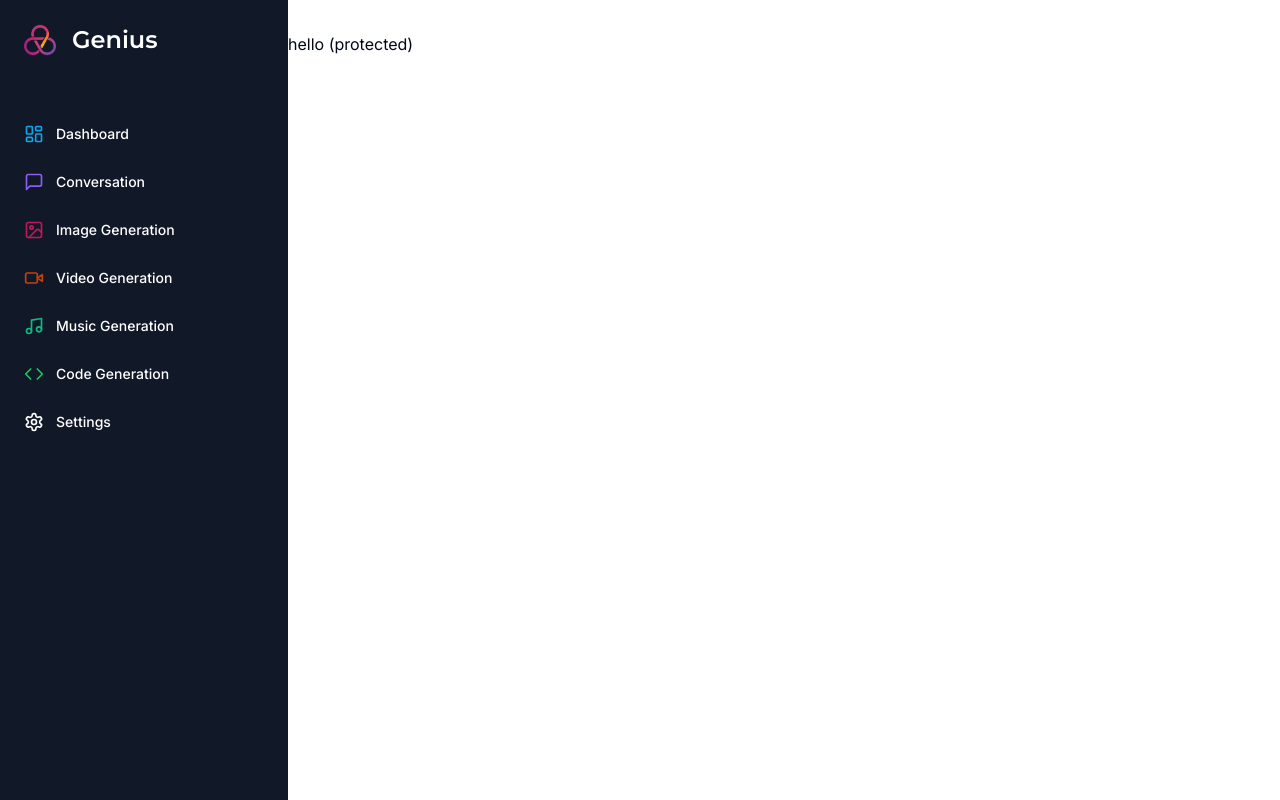
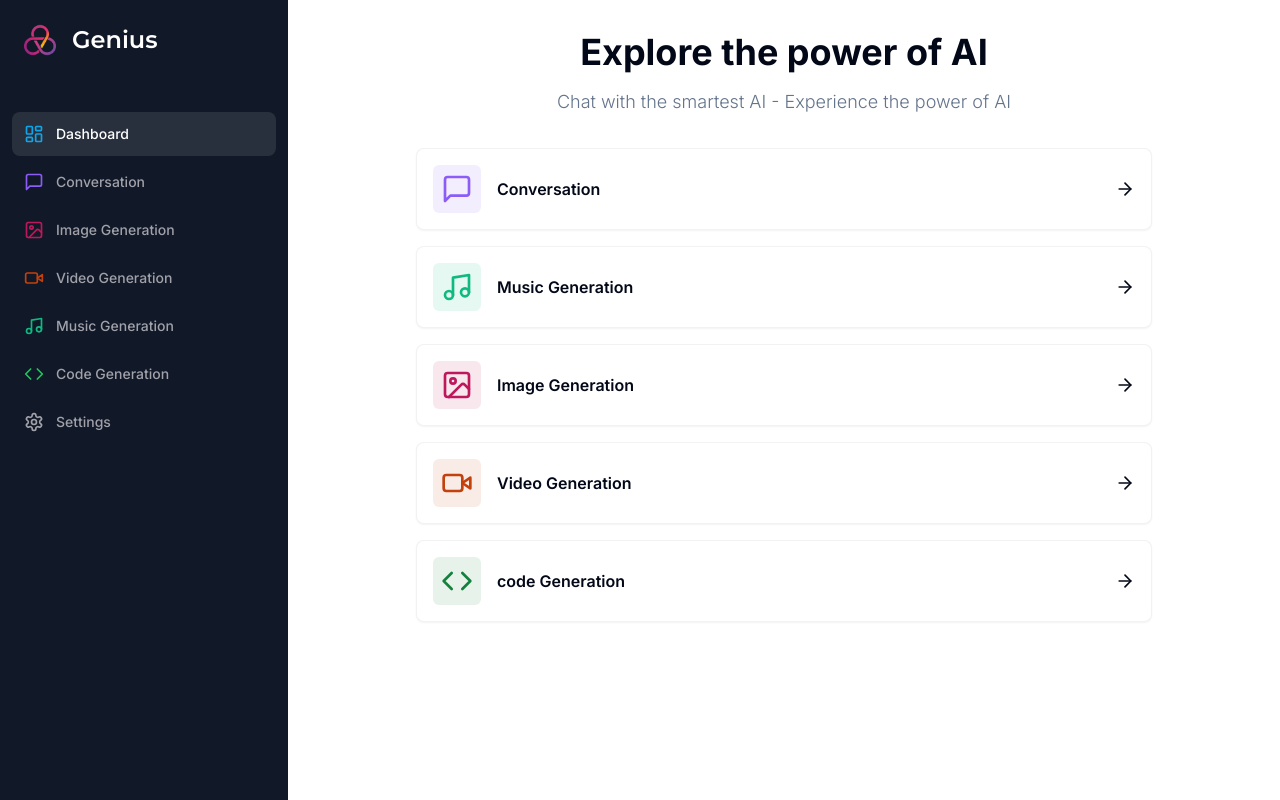
Before and after one commit to Fables7/ai-saas, a Next.js app: page /dashboard in a window 1280 px wide. Built offline with nearby package versions, Linux system fonts and the light colour scheme.

Commit message:
Created Dashboard

```diff
--- a/app/(dashboard)/(routes)/dashboard/page.tsx
+++ b/app/(dashboard)/(routes)/dashboard/page.tsx
@@ -1,10 +1,83 @@
-import { UserButton } from "@clerk/nextjs";
-import Image from "next/image";
+"use client";
+import { Card } from "@/components/ui/card";
+import { cn } from "@/lib/utils";
+import {
+  ArrowRight,
+  Code,
+  ImageIcon,
+  MessageSquare,
+  Music,
+  VideoIcon,
+} from "lucide-react";
+import { useRouter } from "next/navigation";
+
+const tools = [
+  {
+    label: "Conversation",
+    icon: MessageSquare,
+    color: "text-violet-500",
+    bgColor: "bg-violet-500/10",
+    href: "/conversation",
+  },
+  {
+    label: "Music Generation",
+    icon: Music,
+    color: "text-emerald-500",
+    bgColor: "bg-emerald-500/10",
+    href: "/music",
+  },
+  {
+    label: "Image Generation",
+    icon: ImageIcon,
+    color: "text-pink-700",
+    bgColor: "bg-pink-700/10",
+    href: "/image",
+  },
+  {
+    label: "Video Generation",
+    icon: VideoIcon,
+    color: "text-orange-700",
+    bgColor: "bg-orange-700/10",
+    href: "/video",
+  },
+  {
+    label: "code Generation",
+    icon: Code,
+    color: "text-green-700",
+    bgColor: "bg-green-700/10",
+    href: "/code",
+  },
+];
 
 export default function DashboardPage() {
+  const router = useRouter();
   return (
     <div>
-      <p>hello (protected)</p>
+      <div className="mb-8 space-y-4">
+        <h2 className="text-2xl md:text-4xl font-bold text-center">
+          Explore the power of AI
+        </h2>
+        <p className="text-muted-foreground font-light text-sm md:text-lg text-center">
+          Chat with the smartest AI - Experience the power of AI
+        </p>
+      </div>
+      <div className="px-4 md:px-20 lg:px-32 space-y-4">
+        {tools.map((tool) => (
+          <Card
+            onClick={() => router.push(tool.href)}
+            key={tool.href}
+            className="p-4 border-black/5 flex items-center justify-between hover:shadow-md transition cursor-pointer"
+          >
+            <div className="flex items-center gap-x-4">
+              <div className={cn("p-2 w-fit rounded-md", tool.bgColor)}>
+                <tool.icon className={cn("w-8 h-8", tool.color)} />
+              </div>
+              <div className="font-semibold">{tool.label}</div>
+            </div>
+            <ArrowRight className="h-5 w-5" />
+          </Card>
+        ))}
+      </div>
     </div>
   );
 }
--- a/components/MobileSidebar.tsx
+++ b/components/MobileSidebar.tsx
@@ -1,10 +1,18 @@
 "use client";
-import React from "react";
+import React, { useState, useEffect } from "react";
 import { Button } from "./ui/button";
 import { Menu } from "lucide-react";
 import { Sheet, SheetContent, SheetTrigger } from "./ui/sheet";
 
 const MobileSidebar = () => {
+  const [isMounted, setIsMounted] = useState(false);
+
+  useEffect(() => {
+    setIsMounted(true);
+  }, []);
+
+  if (!isMounted) return null;
+
   return (
     <Sheet>
       <SheetTrigger>
--- a/components/Sidebar.tsx
+++ b/components/Sidebar.tsx
@@ -13,6 +13,7 @@
   Settings,
   VideoIcon,
 } from "lucide-react";
+import { usePathname } from "next/navigation";
 
 const montserrat = Montserrat({
   weight: "600",
@@ -64,6 +65,7 @@
 ];
 
 const Sidebar = () => {
+  const pathname = usePathname();
   return (
     <div className="space-y-4 py-4 flex flex-col h-full bg-[#111827] text-white">
       <div className="px-3 py-2 flex-1">
@@ -80,7 +82,12 @@
             <Link
               key={route.href}
               href={route.href}
-              className="text-sm group flex p-3 w-full justify-start font-medium cursor-pointer hover:text-white hover:bg-white/10 rounded-lg transition"
+              className={cn(
+                "text-sm group flex p-3 w-full justify-start font-medium cursor-pointer hover:text-white hover:bg-white/10 rounded-lg transition",
+                pathname === route.href
+                  ? "text-white bg-white/10"
+                  : "text-zinc-400"
+              )}
             >
               <div className="flex items-center flex-1">
                 <route.icon className={cn("h-5 w-5 mr-3", route.color)} />
--- /dev/null
+++ b/components/ui/card.tsx
@@ -0,0 +1,79 @@
+import * as React from "react"
+
+import { cn } from "@/lib/utils"
+
+const Card = React.forwardRef<
+  HTMLDivElement,
+  React.HTMLAttributes<HTMLDivElement>
+>(({ className, ...props }, ref) => (
+  <div
+    ref={ref}
+    className={cn(
+      "rounded-lg border bg-card text-card-foreground shadow-sm",
+      className
+    )}
+    {...props}
+  />
+))
+Card.displayName = "Card"
+
+const CardHeader = React.forwardRef<
+  HTMLDivElement,
+  React.HTMLAttributes<HTMLDivElement>
+>(({ className, ...props }, ref) => (
+  <div
+    ref={ref}
+    className={cn("flex flex-col space-y-1.5 p-6", className)}
+    {...props}
+  />
+))
+CardHeader.displayName = "CardHeader"
+
+const CardTitle = React.forwardRef<
+  HTMLParagraphElement,
+  React.HTMLAttributes<HTMLHeadingElement>
+>(({ className, ...props }, ref) => (
+  <h3
+    ref={ref}
+    className={cn(
+      "text-2xl font-semibold leading-none tracking-tight",
+      className
+    )}
+    {...props}
+  />
+))
+CardTitle.displayName = "CardTitle"
+
+const CardDescription = React.forwardRef<
+  HTMLParagraphElement,
+  React.HTMLAttributes<HTMLParagraphElement>
+>(({ className, ...props }, ref) => (
+  <p
+    ref={ref}
+    className={cn("text-sm text-muted-foreground", className)}
+    {...props}
+  />
+))
+CardDescription.displayName = "CardDescription"
+
+const CardContent = React.forwardRef<
+  HTMLDivElement,
+  React.HTMLAttributes<HTMLDivElement>
+>(({ className, ...props }, ref) => (
+  <div ref={ref} className={cn("p-6 pt-0", className)} {...props} />
+))
+CardContent.displayName = "CardContent"
+
+const CardFooter = React.forwardRef<
+  HTMLDivElement,
+  React.HTMLAttributes<HTMLDivElement>
+>(({ className, ...props }, ref) => (
+  <div
+    ref={ref}
+    className={cn("flex items-center p-6 pt-0", className)}
+    {...props}
+  />
+))
+CardFooter.displayName = "CardFooter"
+
+export { Card, CardHeader, CardFooter, CardTitle, CardDescription, CardContent }
```
